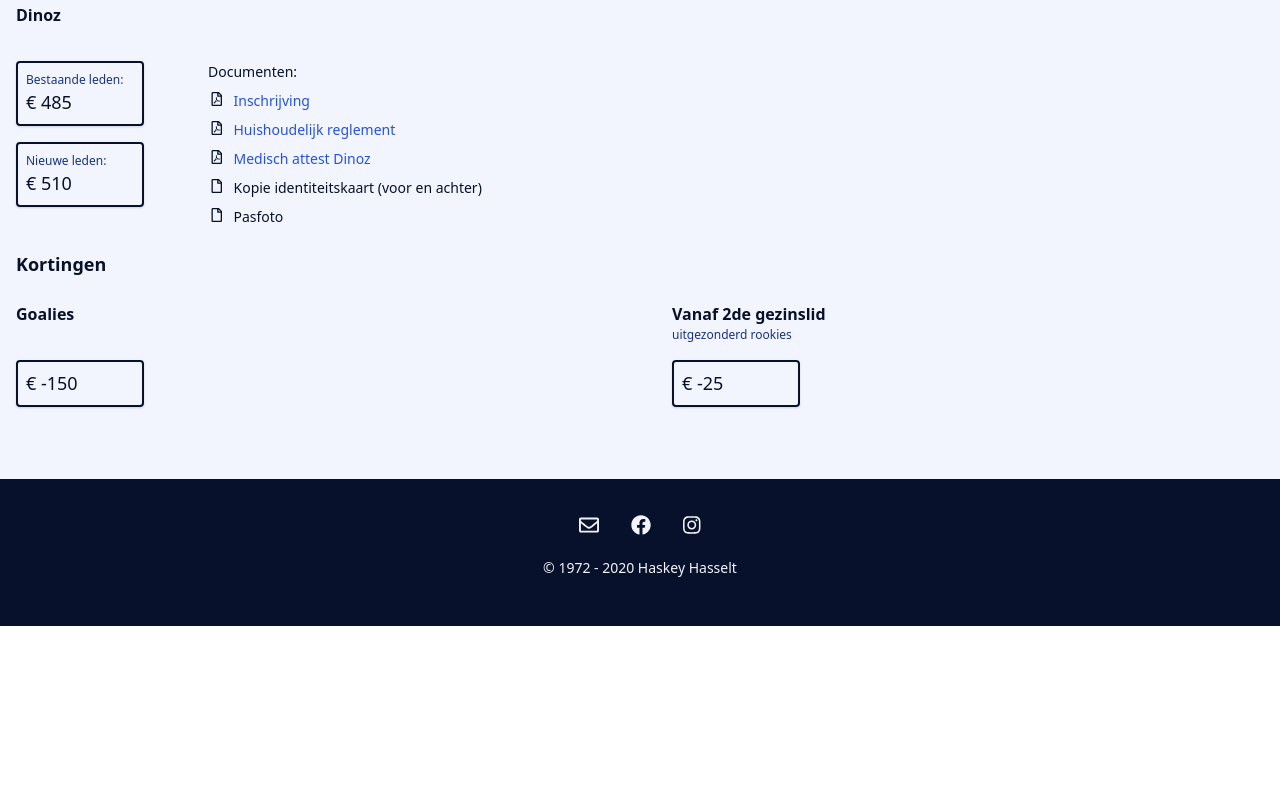
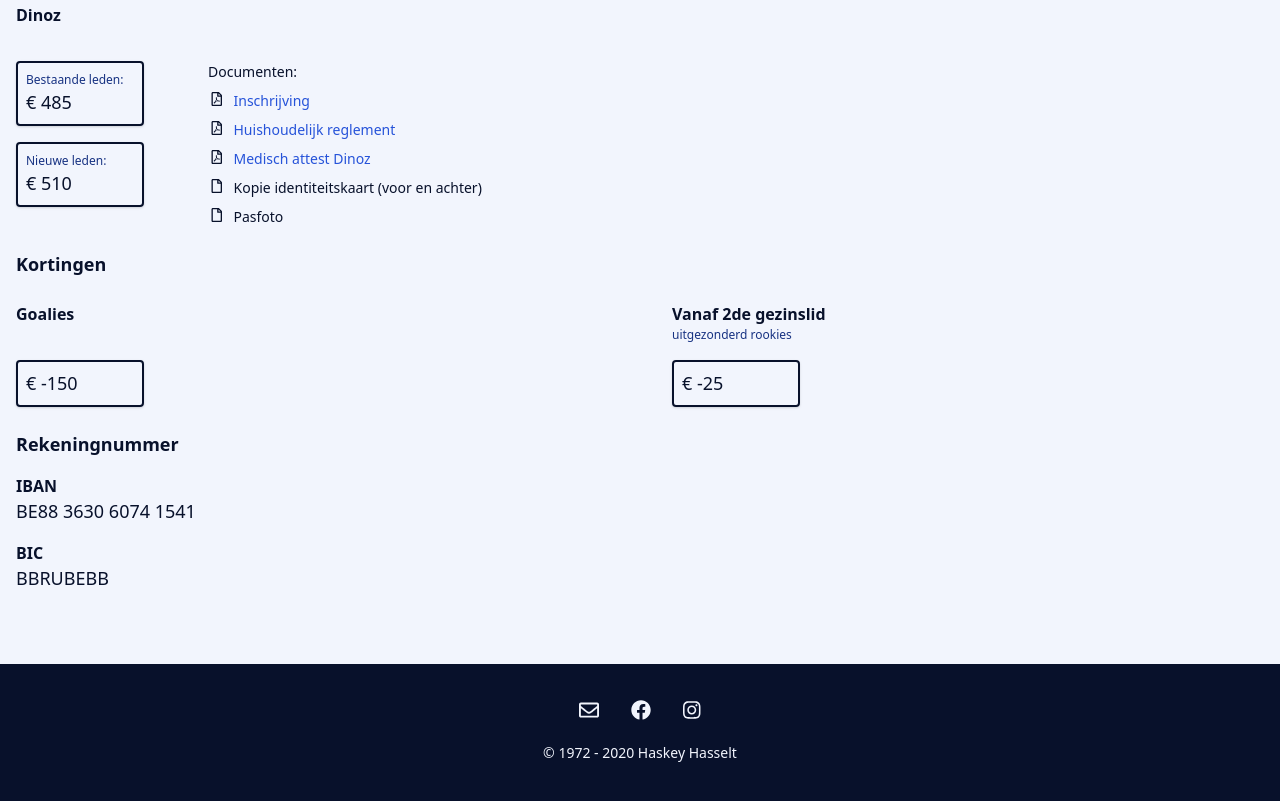
Before and after one commit to bartw/haskey, a Gatsby site: page /inschrijven in a window 1280 px wide. Shown: the part 1387-2188 px from the top of the page. Before the commit the page ends 2013 px from the top, so only its background shows below. Built offline with nearby package versions, Linux system fonts and the light colour scheme; Gatsby itself is replaced by a stand-in of ours.

Commit message:
Rekeningnummer

```diff
--- a/src/pages/inschrijven.js
+++ b/src/pages/inschrijven.js
@@ -550,6 +550,20 @@
         </div>
       </div>
     </section>
+
+    <section className="mb-6">
+      <h2 className="text-lg font-semibold">Rekeningnummer</h2>
+
+      <div className="mt-4">
+        <h3 className="font-semibold">IBAN</h3>
+        <div className="text-lg">BE88 3630 6074 1541</div>
+      </div>
+
+      <div className="mt-4">
+        <h3 className="font-semibold">BIC</h3>
+        <div className="text-lg">BBRUBEBB</div>
+      </div>
+    </section>
   </PageLayout>
 );
 
```
